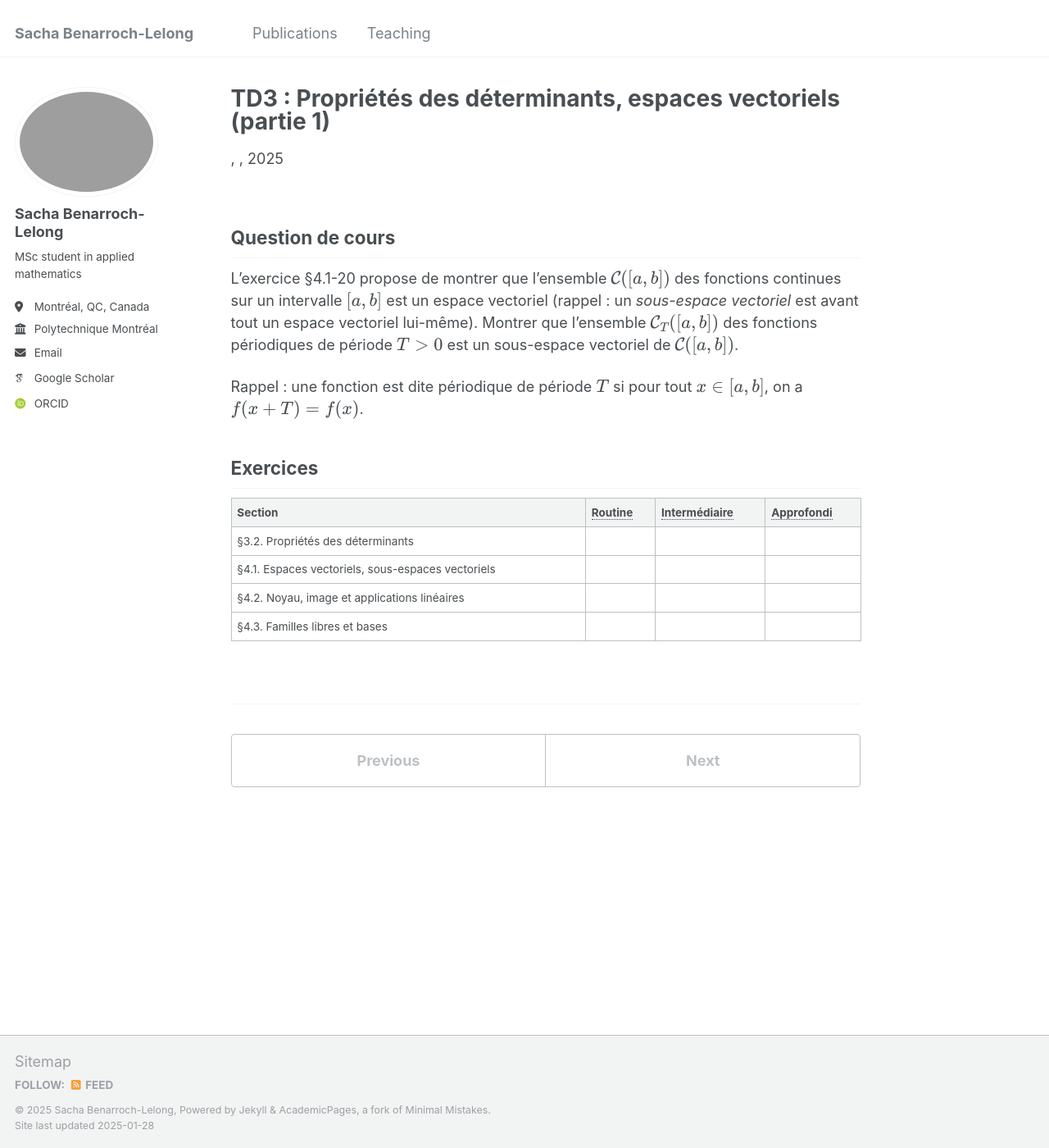
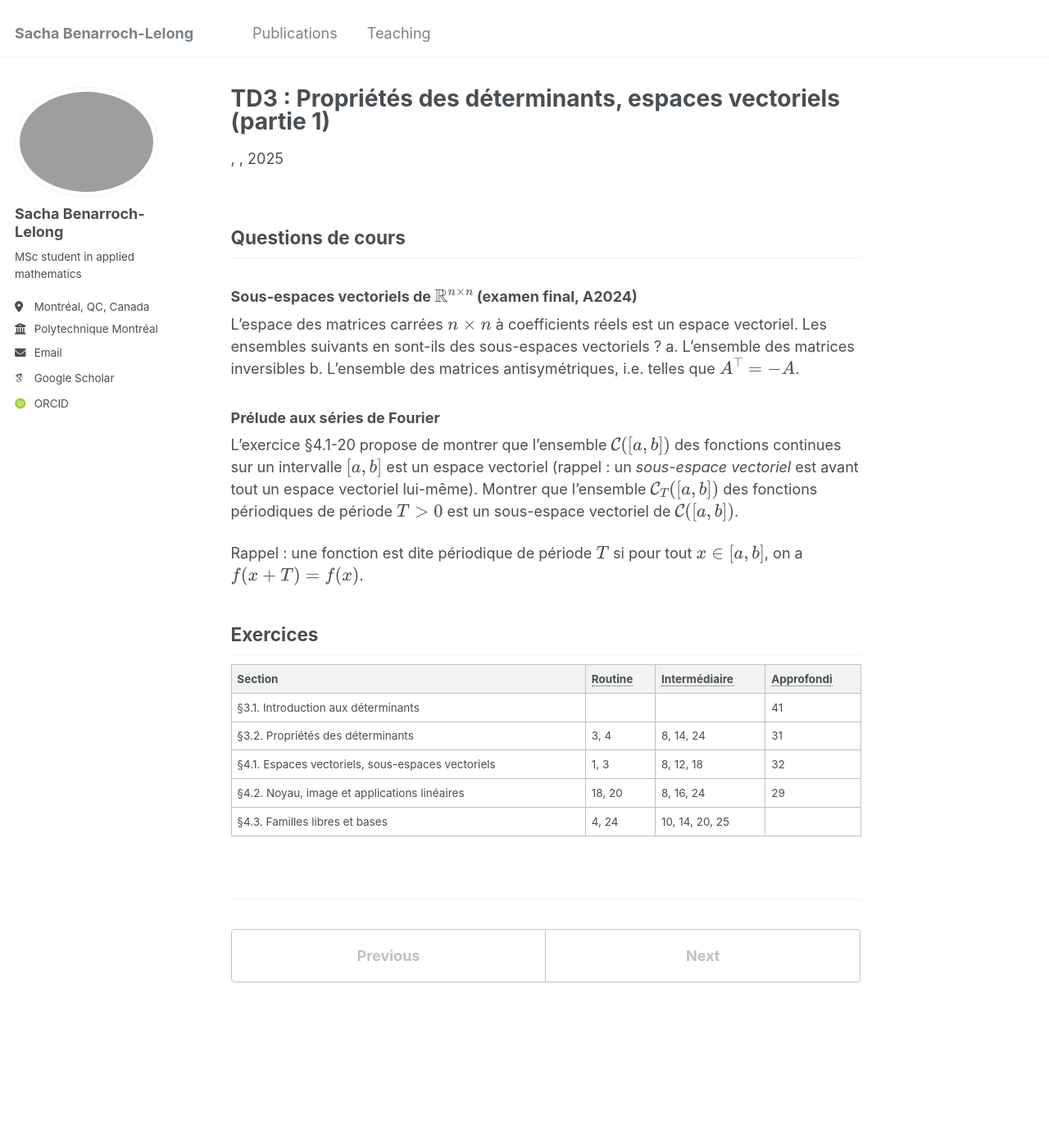
Before and after one commit to sblelong/sblelong.github.io, a Jekyll site: the page built from _teaching/mth1008/td3.md, in a window 1280 px wide and 1400 px high. Shown: the whole window at 82% size. Built offline with Jekyll 4.4.1, drawn with Linux system fonts in a browser that asks for light colours; some web fonts are replaced.

Commit message:
update td3

```diff
--- a/_teaching/mth1008/td3.md
+++ b/_teaching/mth1008/td3.md
@@ -3,7 +3,15 @@ title: "TD3 : Propriétés des déterminants, espaces vectoriels (partie 1)"
 permalink: /teaching/mth1008/td3
 ---
 
-## Question de cours
+## Questions de cours
+
+### Sous-espaces vectoriels de \\(\mathbb{R}^{n\times n}\\) (examen final, A2024)
+
+L'espace des matrices carrées \\(n\times n\\) à coefficients réels est un espace vectoriel. Les ensembles suivants en sont-ils des sous-espaces vectoriels ?
+a. L'ensemble des matrices inversibles
+b. L'ensemble des matrices antisymétriques, i.e. telles que \\(A^\top=-A\\).
+
+### Prélude aux séries de Fourier
 
 L'exercice §4.1-20 propose de montrer que l'ensemble \\(\mathcal{C}([a,b])\\) des fonctions continues sur un intervalle \\([a,b]\\) est un espace vectoriel (rappel : un *sous-espace vectoriel* est avant tout un espace vectoriel lui-même). Montrer que l'ensemble \\(\mathcal{C}_T([a,b])\\) des fonctions périodiques de période \\(T>0\\) est un sous-espace vectoriel de \\(\mathcal{C}([a,b])\\).
 
@@ -11,12 +19,13 @@ Rappel : une fonction est dite périodique de période \\(T\\) si pour tout \\(x
 
 ## Exercices
 
-| Section                                           | Routine | Intermédiaire | Approfondi |
-| ------------------------------------------------- | ------- | ------------- | ---------- |
-| §3.2. Propriétés des déterminants                 |         |               |            |
-| §4.1. Espaces vectoriels, sous-espaces vectoriels |         |               |            |
-| §4.2. Noyau, image et applications linéaires      |         |               |            |
-| §4.3. Familles libres et bases                    |         |               |            |
+| Section                                           | Routine | Intermédiaire  | Approfondi |
+| ------------------------------------------------- | ------- | -------------- | ---------- |
+| §3.1. Introduction aux déterminants               |         |                | 41         |
+| §3.2. Propriétés des déterminants                 | 3, 4    | 8, 14, 24      | 31         |
+| §4.1. Espaces vectoriels, sous-espaces vectoriels | 1, 3    | 8, 12, 18      | 32         |
+| §4.2. Noyau, image et applications linéaires      | 18, 20  | 8, 16, 24      | 29         |
+| §4.3. Familles libres et bases                    | 4, 24   | 10, 14, 20, 25 |            |
 
 *[Routine]: Exercices de base pour éveiller les premiers réflexes.
 *[Intermédiaire]: Exercices de calcul ou réflexion constituant la matière principale de l'examen.
```
Also changed, not shown: _teaching/mth1008/td2.md (+1 -8 lines).
